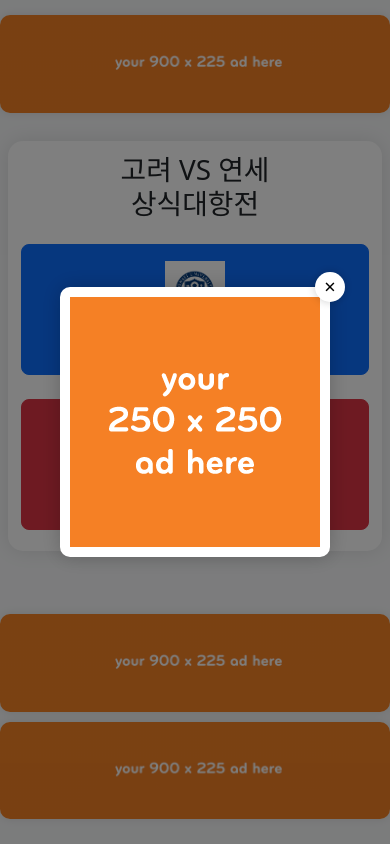
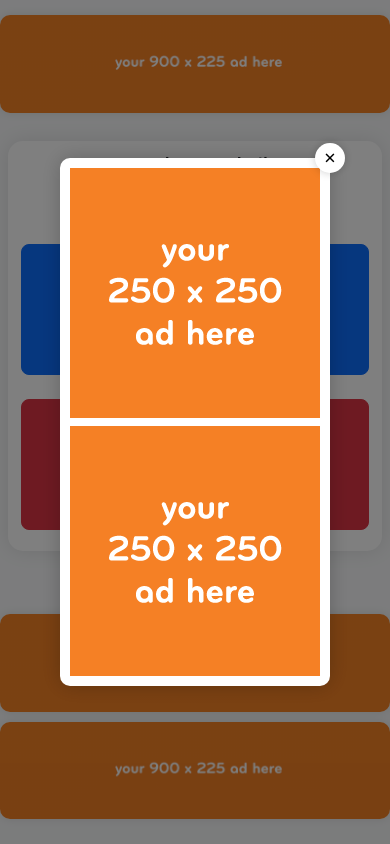
Before and after one commit to earendil25/kvsy, a Flask app: page / in a window 390 px wide. Run offline with Flask 3, Linux system fonts and the light colour scheme.

Commit message:
팝업 광고 두개 버전

```diff
--- a/static/style.css
+++ b/static/style.css
@@ -280,6 +280,16 @@
     padding: 10px;
     border-radius: 10px;
     box-shadow: 0 0 20px rgba(0, 0, 0, 0.2);
+    max-width: 90%;
+}
+
+/* 팝업 광고 컨테이너 */
+.popup-ads-container {
+    display: flex;
+    flex-direction: column;
+    gap: 10px;
+    max-height: 80vh;
+    overflow-y: auto;
 }
 
 .ad-close {
@@ -300,6 +310,7 @@
     align-items: center;
     justify-content: center;
     transition: transform 0.2s;
+    z-index: 1010;
 }
 
 .ad-close:hover {
@@ -385,8 +396,13 @@
         max-width: 90%;
     }
 
+    .popup-ads-container {
+        max-height: 70vh;
+        gap: 8px;
+    }
+
     .ad-image {
-        max-width: 90vw;
+        max-width: 100%;
     }
 
     .splash-content {
--- a/templates/index.html
+++ b/templates/index.html
@@ -18,13 +18,21 @@
   gtag('config', 'G-J2VZS3WQF2');
 </script>
 <body>
-    <!-- Ad Popup -->
+    <!-- Ad Popup with Two Images -->
     <div id="ad-popup" class="ad-popup">
         <div class="ad-content">
             <button class="ad-close">&times;</button>
-            <a href="https://naver.me/xP8fPD9Y" target="_blank" class="ad-link">
-                <img src="{{ url_for('static', filename='images/ad_square.gif') }}" alt="광고" class="ad-image">
-            </a>
+            <div class="popup-ads-container">
+                <!-- Top Popup Ad -->
+                <a href="https://naver.me/xP8fPD9Y" target="_blank" class="ad-link">
+                    <img src="{{ url_for('static', filename='images/ad_square.gif') }}" alt="광고1" class="ad-image">
+                </a>
+
+                <!-- Bottom Popup Ad -->
+                <a href="https://naver.me/xP8fPD9Y" target="_blank" class="ad-link">
+                    <img src="{{ url_for('static', filename='images/ad_square.gif') }}" alt="광고2" class="ad-image">
+                </a>
+            </div>
         </div>
     </div>
 
```
Also changed, not shown: data/scores.db.
